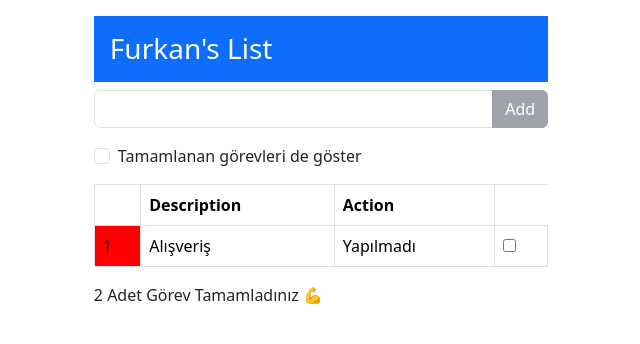
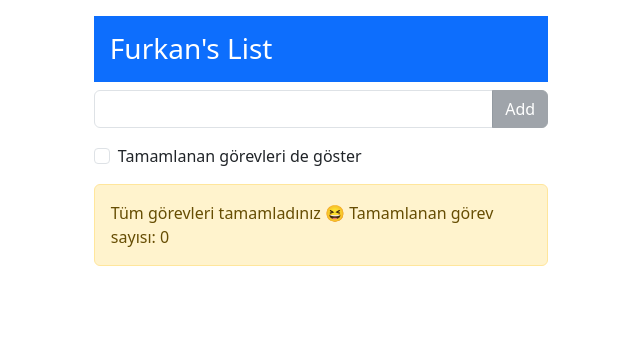
Before and after one commit to hFurkan99/Web-Development, an Angular app in the folder Angular/todo-app/: page / in a window 1280 px wide. Shown: the top 344 px of the page, without its empty margins (257-897 px from the left). Built offline with nearby package versions, Linux system fonts and the light colour scheme.

Commit message:
LocalStorage

```diff
--- a/Angular/todo-app/src/app/todo/todo.component.html
+++ b/Angular/todo-app/src/app/todo/todo.component.html
@@ -1,26 +1,41 @@
 <div class="container m-2 p-2">
   <div class="row">
     <div class="col-5 mx-auto">
-            <h3 class="bg-primary text-white p-3">
-                {{getName()}}'s List
-            </h3>
-
+      <h3 class="bg-primary text-white p-3">{{ getName() }}'s List</h3>
 
       <div class="input-group mb-3">
-                <input [(ngModel)]="inputText" (keypress)="handleStartWriting()" type="text" (keyup.enter)=" addItem()"
-                    class=" form-control">
-                <button [class]="getBtnClasses()" (click)="addItem()" class="btn">Add</button>
+        <input
+          [(ngModel)]="inputText"
+          (keypress)="handleStartWriting()"
+          type="text"
+          (keyup.enter)="addItem()"
+          class="form-control"
+        />
+        <button [class]="getBtnClasses()" (click)="addItem()" class="btn">
+          Add
+        </button>
       </div>
-            <p>{{errorMsg}} </p>
+      <p>{{ errorMsg }}</p>
 
       <div class="form-check mb-3">
-                <input type="checkbox" [(ngModel)]="displayAll" class="form-check-input" name="" id="displayAll">
-                <label for="displayAll" class="form-check-label">Tamamlanan görevleri de göster</label>
+        <input
+          type="checkbox"
+          [(ngModel)]="displayAll"
+          class="form-check-input"
+          name=""
+          id="displayAll"
+        />
+        <label for="displayAll" class="form-check-label"
+          >Tamamlanan görevleri de göster</label
+        >
       </div>
 
-
-            <div class="alert alert-warning" *ngIf="getItems().length===0 else items ">
-                Tüm görevleri tamamladınız 😆 Tamamlanan görev sayısı: {{getCompletedTaskCount()}}
+      <div
+        class="alert alert-warning"
+        *ngIf="getItems().length === 0; else items"
+      >
+        Tüm görevleri tamamladınız 😆 Tamamlanan görev sayısı:
+        {{ getCompletedTaskCount() }}
       </div>
 
       <ng-template #items>
@@ -33,9 +48,11 @@
             </tr>
           </thead>
           <tbody>
-                        <tr c *ngFor=" let item of getItems(); let i=index">
-                            <td class="{{ item.action ? 'dogru' : 'yanlis' }}">{{i + 1}} </td>
-                            <td>{{item.description}} </td>
+            <tr c *ngFor="let item of getItems(); let i = index">
+              <td class="{{ item.action ? 'dogru' : 'yanlis' }}">
+                {{ item.id }}
+              </td>
+              <td>{{ item.description }}</td>
               <td>
                 <!-- <div *ngIf="item.action">Yapıldı</div>
                                             <div *ngIf="!item.action">Yapılmadı</div> -->
@@ -47,21 +64,19 @@
                 </div>
               </td>
               <td>
-                                <input type="checkbox" [(ngModel)]="item.action">
+                <input
+                  (change)="onActionChange(item)"
+                  type="checkbox"
+                  [(ngModel)]="item.action"
+                />
               </td>
             </tr>
-
           </tbody>
         </table>
         <div class="my-2">
-                    {{getCompletedTaskCount()}} Adet Görev Tamamladınız 💪
+          {{ getCompletedTaskCount() }} Adet Görev Tamamladınız 💪
         </div>
       </ng-template>
-
-
-
-
-
     </div>
   </div>
 </div>
--- a/Angular/todo-app/src/app/todo/todo.component.ts
+++ b/Angular/todo-app/src/app/todo/todo.component.ts
@@ -1,5 +1,6 @@
 import { Component } from '@angular/core';
 import { Model } from '../model';
+import { TodoItem } from '../todoitem';
 
 @Component({
   selector: 'todo-app',
@@ -7,7 +8,9 @@ import { Model } from '../model';
   styleUrl: './todo.component.css',
 })
 export class TodoComponent {
-  constructor() {}
+  constructor() {
+    this.model.items = this.getItemsFormLS();
+  }
 
   displayAll: boolean = false;
   errorMsg: string = '';
@@ -22,31 +25,24 @@ export class TodoComponent {
     return this.model.name;
   }
 
-  getItems() {
-    if (this.displayAll) return this.model.items;
-    else return this.model.items.filter((item) => !item.action);
+  handleStartWriting() {
+    this.errorMsg = '';
   }
 
   addItem() {
-    let length = this.model.items.length;
+    let length = this.model.items.length + 1;
     if (this.inputText !== '') {
-      this.model.items.push({
-        id: length + 1,
-        description: this.inputText,
-        action: false,
-      });
+      let data = { id: length, description: this.inputText, action: false };
+      this.model.items.push(data);
+
+      let items = this.getItemsFormLS();
+      items.push(data);
+      localStorage.setItem('items', JSON.stringify(items));
+
       this.inputText = '';
     } else {
       this.errorMsg = 'Yapılacak bir iş giriniz!';
     }
-  }
-
-  handleStartWriting() {
-    this.errorMsg = '';
-  }
-
-  getCompletedTaskCount() {
-    return this.model.items.filter((item) => item.action === true).length;
   }
 
   getBtnClasses() {
@@ -55,6 +51,35 @@ export class TodoComponent {
       'btn-secondary': this.inputText.length === 0,
       'btn-primary': this.inputText.length > 0,
     };
+  }
+
+  getItems() {
+    if (this.displayAll) return this.model.items;
+    else return this.model.items.filter((item) => !item.action);
+  }
+
+  getCompletedTaskCount() {
+    return this.model.items.filter((item) => item.action === true).length;
+  }
+
+  getItemsFormLS() {
+    let items: TodoItem[] = [];
+    let value = localStorage.getItem('items');
+    if (value !== null) items = JSON.parse(value);
+
+    return items;
+  }
+
+  onActionChange(item: TodoItem) {
+    let items = this.getItemsFormLS();
+
+    localStorage.clear();
+
+    items.forEach((i) => {
+      if (i.id === item.id) i.action = item.action;
+    });
+
+    localStorage.setItem('items', JSON.stringify(items));
   }
 
   // items: TodoItem[] = [
--- a/Angular/todo-app/src/styles.css
+++ b/Angular/todo-app/src/styles.css
@@ -1,5 +1 @@
 /* You can add global styles to this file, and also import other style files */
-
-p {
-  color: red;
-}
```
Lines whose indentation alone changed are shown as unchanged.
